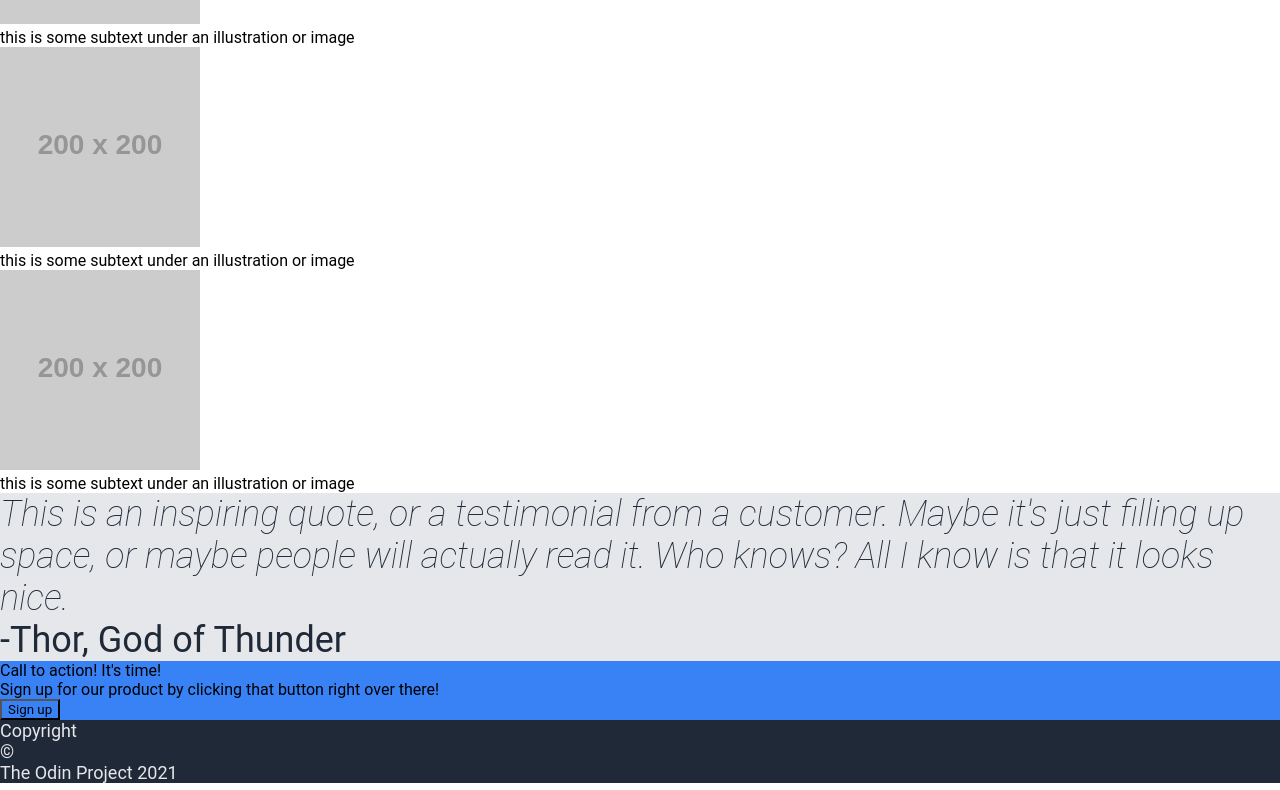
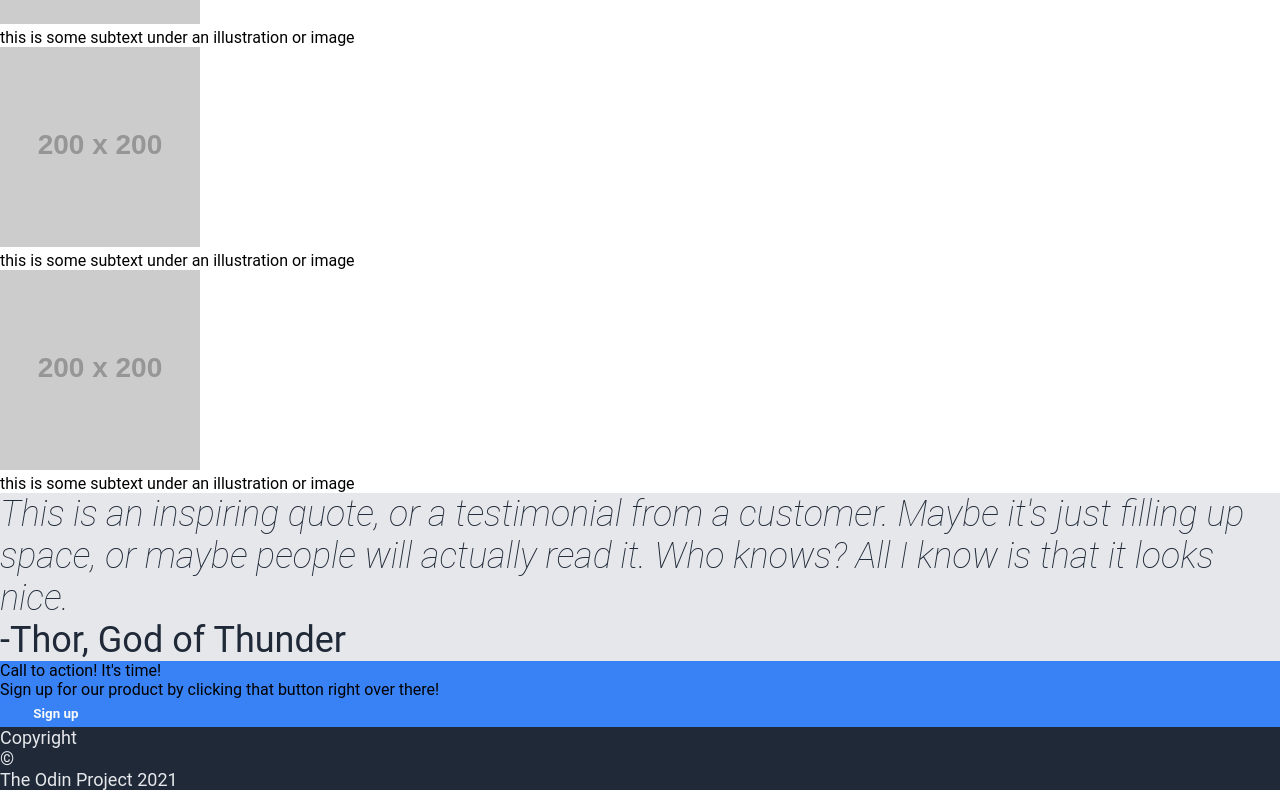
Before and after one commit to puppechow/odin-landing-page, a plain HTML site: page index.html in a window 1280 px wide. Shown: the part 945-1735 px from the top of the page. Drawn offline with Linux system fonts and the light colour scheme; placeholder pictures from the web are drawn by us.

Commit message:
Stylize buttons

```diff
--- a/style.css
+++ b/style.css
@@ -52,7 +52,8 @@ button {
 }
 
 .main-text,
-.logo {
+.logo,
+button {
     color: #F9FAF8;
 }
 
@@ -72,6 +73,21 @@ p.secondary-text {
     margin-bottom: 8px;
 }
 
+button {
+    font-weight: 600;
+    padding-top: .5em;
+    padding-bottom: .5em;
+    padding-left: 2.5em;
+    padding-right: 2.5em;
+    border: none;
+    border-radius: .5em;
+}
+
+#btn-outline {
+    border: 2px solid;
+    border-color: #F9FAF8;
+}
+
 p, ul {
     padding: 0px;
     margin: 0px;
```
